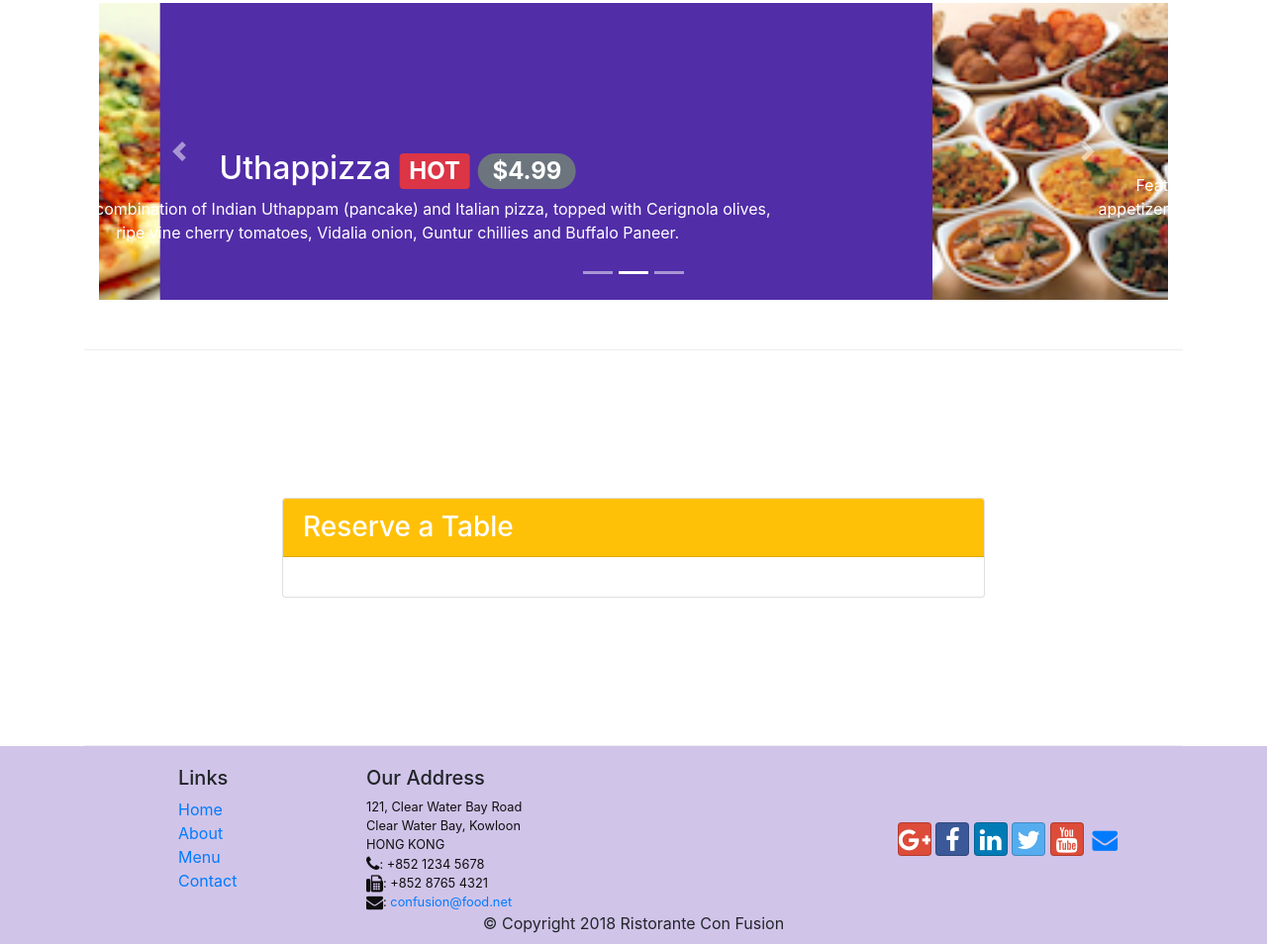
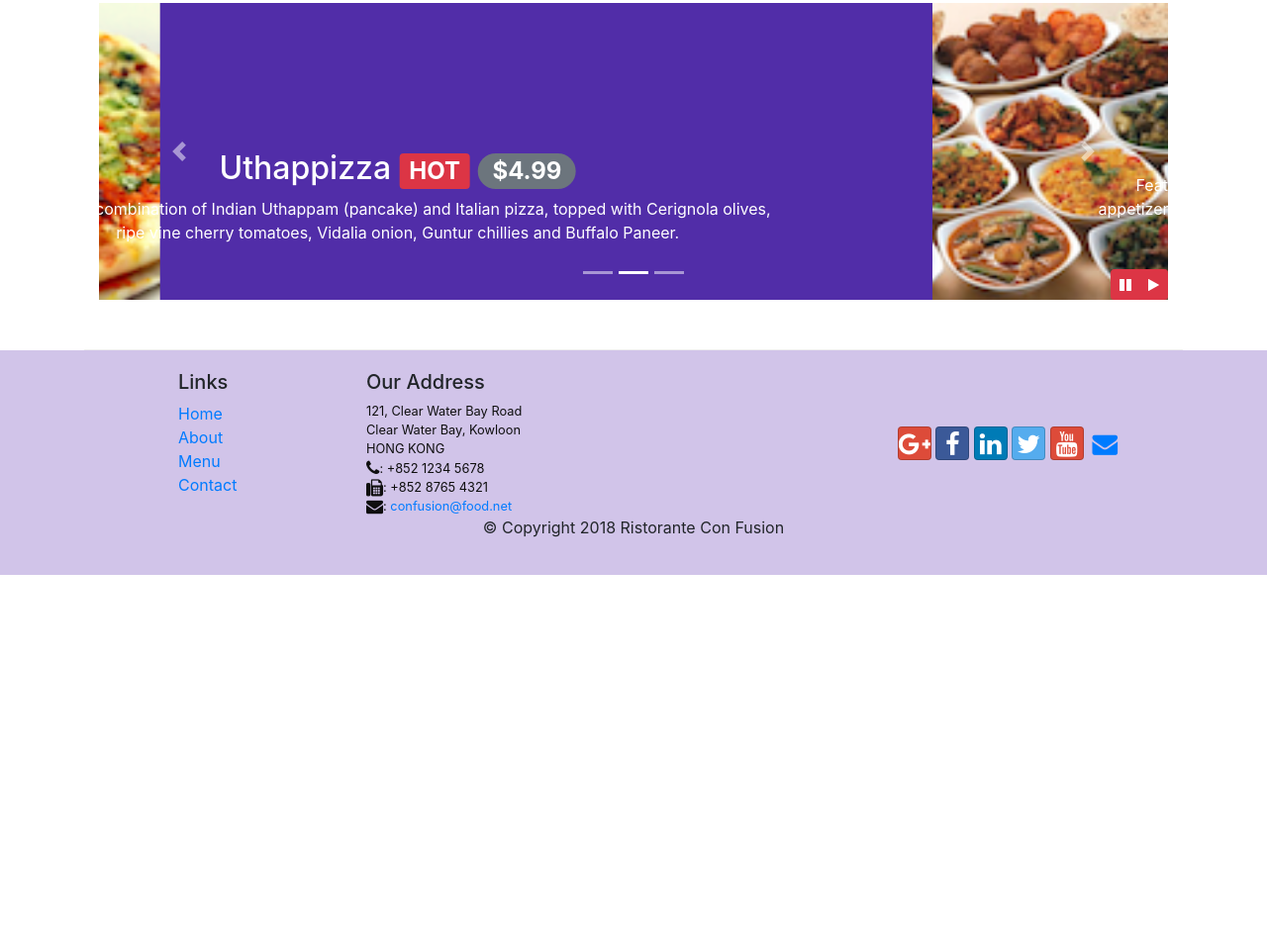
Before and after one commit to scottaames/WebsiteExample-Restaurant, a website: page index.html in a window 1280 px wide. Shown: the part 381-1335 px from the top of the page at 99% size. After the commit the page ends 962 px from the top, so only its background shows below. Drawn offline with nearby package versions, Linux system fonts and the light colour scheme.

Commit message:
Boostrap & JQuery

```diff
--- a/css/styles.css
+++ b/css/styles.css
@@ -4,28 +4,28 @@
 }
 
 .row-content {
-    margin:0px auto;
-    padding: 50px 0px 50px 0px;
+    margin: 0 auto;
+    padding: 50px 0 50px 0;
     border-bottom: 1px ridge;
     min-height:400px;
 }
 
 .footer{
     background-color: #D1C4E9;
-    margin:0px auto;
+    margin:0 auto;
     padding: 20px 0px 20px 0px;
 }
 
 .jumbotron {
     padding: 70px 30px 70px 30px;
-    margin: 0px auto;
+    margin: 0 auto;
     background: #9575CD ;
     color: floralwhite;
 }
 
 address{
     font-size: 80%;
-    margin: 0px;
+    margin: 0;
     color: #0f0f0f;
 }
 
@@ -59,3 +59,10 @@ body{
     left: 0;
     min-height: 300px;
 }
+
+#carouselButton {
+    right: 0;
+    position: absolute;
+    bottom: 0;
+    z-index: 1;
+}
--- a/index.html
+++ b/index.html
@@ -138,7 +138,8 @@
                         </div>
                         <div class="form-group row">
                             <div class="offset-md-2 col-md-10">
-                                <button type="button" class="btn btn-secondary btn-sm ml-auto" data-dismiss="modal">Cancel</button>
+                                <button type="button" class="btn btn-secondary btn-sm ml-auto"
+                                        data-dismiss="modal">Cancel</button>
                                 <button type="submit" class="btn btn-primary">Reserve</button>
                             </div>
                         </div>
@@ -153,13 +154,15 @@
             <div class="row row-header">
                 <div class="col-12 col-sm-6">
                     <h1>Ristorante con Fusion</h1>
-                    <p>We take inspiration from the World's best cuisines, and create a unique fusion experience. Our lipsmacking creations will tickle your culinary senses!</p>
+                    <p>We take inspiration from the World's best cuisines, and create a unique fusion experience.
+                        Our lipsmacking creations will tickle your culinary senses!</p>
                 </div>
                 <div class="col-12 col-sm-3 align-self-center align">
                     <img src="img/logo.png" class="img-fluid" alt="Logo">
                 </div>
                 <div class="col-12 col-sm-3 align-self-center">
-                    <a role="button" class="btn btn-block btn-warning" data-toggle="modal"  data-target="#reservationModal">
+                    <a role="button" class="btn btn-block btn-warning" data-toggle="modal"
+                       data-target="#reservationModal">
                         Reserve a Table
                     </a>
                 </div>
@@ -227,22 +230,18 @@
                     <a class="carousel-control-next" href="#mycarousel" role="button" data-slide="next">
                         <span class="carousel-control-next-icon"></span>
                     </a>
+                    <div class="btn-group" id="carouselButton">
+                        <button class="btn btn-danger btn-sm" id="carousel-pause">
+                            <span class="fa fa-pause"></span>
+                        </button>
+                        <button class="btn btn-danger btn-sm" id="carousel-play">
+                            <span class="fa fa-play"></span>
+                        </button>
+                    </div>
                 </div>
             </div>
         </div>
 
-
-
-        <div class="row row-content align-items-center">
-            <div class="col-sm-8 offset-sm-2">
-                <div class="card" id="reservation">
-                    <h3 class="card-header bg-warning text-white">Reserve a Table</h3>
-                    <div class="card-body">
-
-                    </div>
-                </div>
-            </div>
-        </div>
     </div>
 
     <footer class="footer">
@@ -293,9 +292,16 @@
     <script src="node_modules/bootstrap/dist/js/bootstrap.min.js"></script>
     <script>
         $(document).ready(function() {
-            $('[data-toggle="tooltip"]').tooltip();
+            $('#mycarousel').carousel({ interval: 2000 });
+            $('#carousel-pause').click(function() {
+                $('#mycarousel').carousel('pause');
+            });
+            $('#carousel-play').click(function() {
+                $('#mycarousel').carousel('cycle');
+            });
         })
     </script>
+
 </body>
 
 </html>
```
